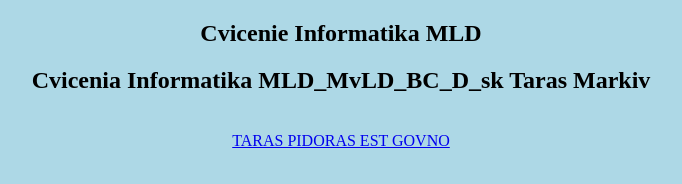
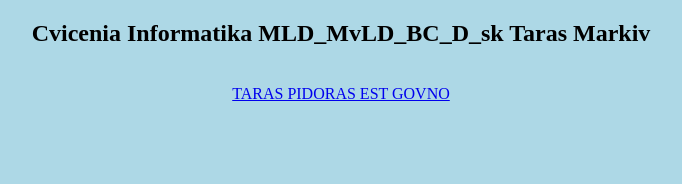
Before and after one commit to lilSeNoRI/inf1715, a plain HTML site: page index.html in a window 1280 px wide. Shown: the whole page, without its empty margins (299-981 px from the left). Drawn offline with Linux system fonts and the light colour scheme.

Commit message:
Update index.html

```diff
--- a/index.html
+++ b/index.html
@@ -4,7 +4,6 @@
     <title>Taras Markiv </title>
     <style> body {text-align: center; background-color: lightblue;}</style>
 </head>
-  <h2>Cvicenie Informatika MLD</h2>
 <body>
   <h2>Cvicenia Informatika MLD_MvLD_BC_D_sk Taras Markiv</h2>
    <br>
```
